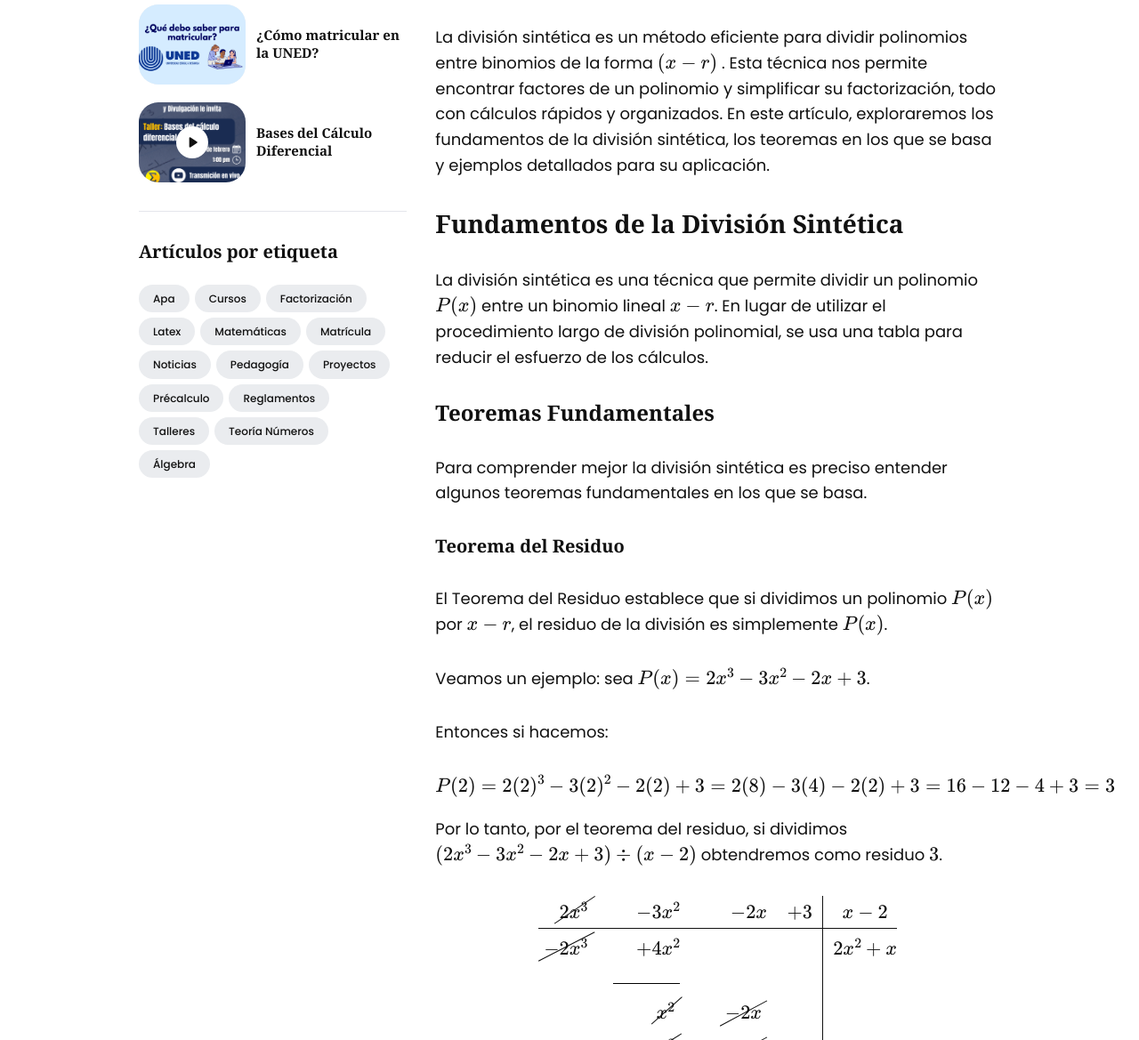
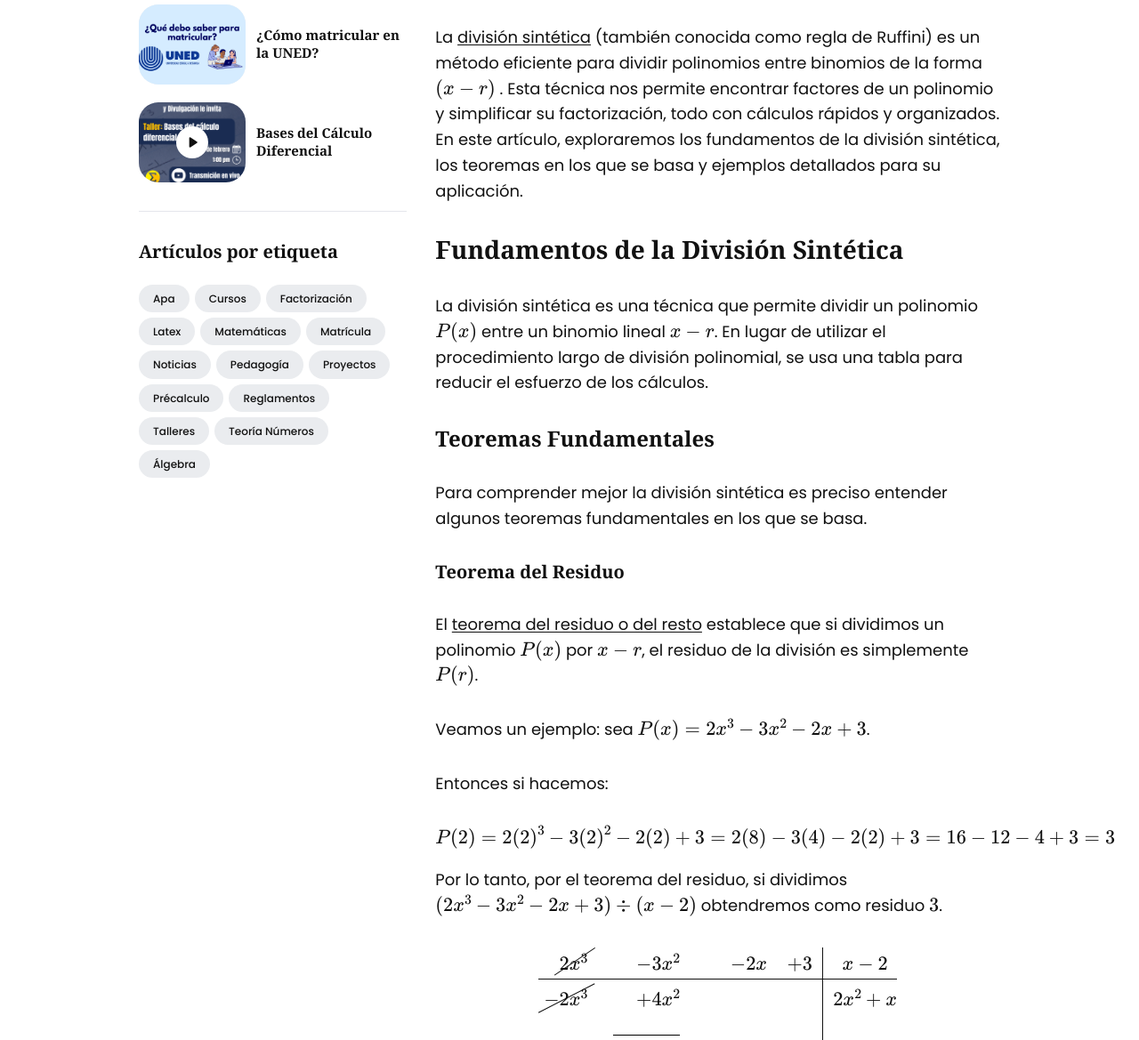
Before and after one commit to asoesem/asoesem.github.io, a Jekyll site: the page built from _posts/2025-03-04-division-sintetica.md, in a window 1280 px wide and 1400 px high, scrolled down 678 px, cut to the strip 231-1400 px from the top of the window. Shown: the whole strip at 89% size. Built offline with Jekyll 4.4.1, drawn with Linux system fonts in a browser that asks for light colours; some of the changed text lies outside the part shown.

Commit message:
Agrega referencias adicionales al artículo de división sintética

```diff
--- a/_posts/2025-03-04-division-sintetica.md
+++ b/_posts/2025-03-04-division-sintetica.md
@@ -12,7 +12,7 @@
 share: false
 ---
 
-La división sintética es un método eficiente para dividir polinomios entre binomios de la forma $$(x-r)$$ . Esta técnica nos permite encontrar factores de un polinomio y simplificar su factorización, todo con cálculos rápidos y organizados. En este artículo, exploraremos los fundamentos de la división sintética, los teoremas en los que se basa y ejemplos detallados para su aplicación.
+La [división sintética][3] (también conocida como regla de Ruffini) es un método eficiente para dividir polinomios entre binomios de la forma $$(x-r)$$ . Esta técnica nos permite encontrar factores de un polinomio y simplificar su factorización, todo con cálculos rápidos y organizados. En este artículo, exploraremos los fundamentos de la división sintética, los teoremas en los que se basa y ejemplos detallados para su aplicación.
 
 ## Fundamentos de la División Sintética
 
@@ -24,7 +24,7 @@
 
 #### Teorema del Residuo
 
-El Teorema del Residuo establece que si dividimos un polinomio $$P(x)$$ por $$x-r$$, el residuo de la división es simplemente $$P(x)$$.
+El [teorema del residuo o del resto][1] establece que si dividimos un polinomio $$P(x)$$ por $$x-r$$, el residuo de la división es simplemente $$P(r)$$.
 
 Veamos un ejemplo: sea $$P(x)=2x^3-3x^2-2x+3$$.
 
@@ -88,7 +88,7 @@
 
 #### Teorema de las Raíces Racionales
 
-Este teorema nos ayuda a encontrar posibles valores de $$r$$ para los que $$P(x)=0$$. Indica que si $$P(x)$$ tiene coeficientes enteros, entonces cualquier raíz racional $$r=\frac{p}{q}$$ debe cumplir que:
+El [teorema del factor o de las raíces racionales][2] nos ayuda a encontrar posibles valores de $$r$$ para los que $$P(x)=0$$. Indica que si $$P(x)$$ tiene coeficientes enteros, entonces cualquier raíz racional $$r=\frac{p}{q}$$ debe cumplir que:
 
 * $$p$$ es un divisor del término independiente.
 * $$q$$ es un divisor del coeficiente principal.
@@ -165,3 +165,13 @@
 $$(x+1)(2x^2-5x+3)$$
 
 Espero que esta guía les sea de gran utilidad para aplicar la división sintética en la factorización de polinomios de grado mayor o igual a 2.
+
+## Referencias Adicionales
+
+* [Teorema del Resto][1]
+* [Teorema del Factor][2]
+* [Regla de Ruffini][3]
+
+[1]: https://es.wikipedia.org/wiki/Teorema_del_resto
+[2]: https://es.wikipedia.org/wiki/Teorema_del_factor
+[3]: https://es.wikipedia.org/wiki/Regla_de_Ruffini
```
